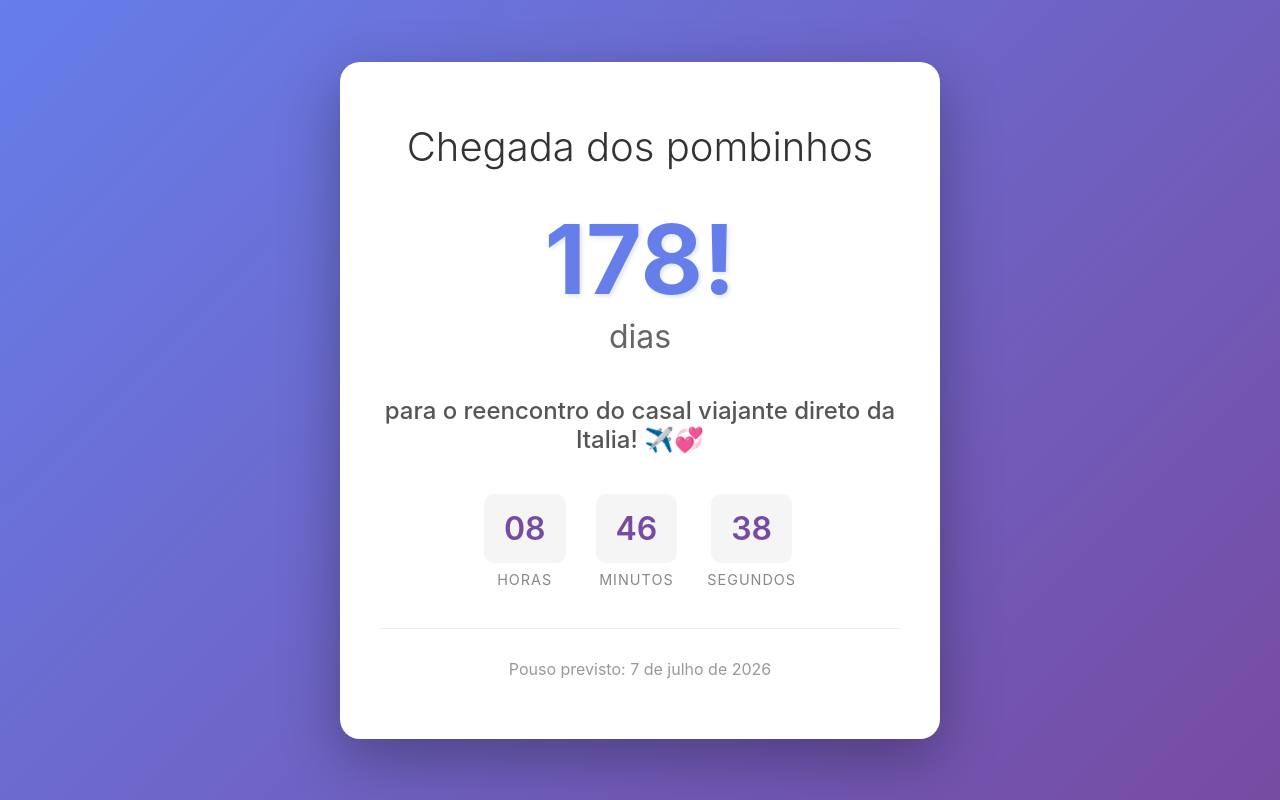
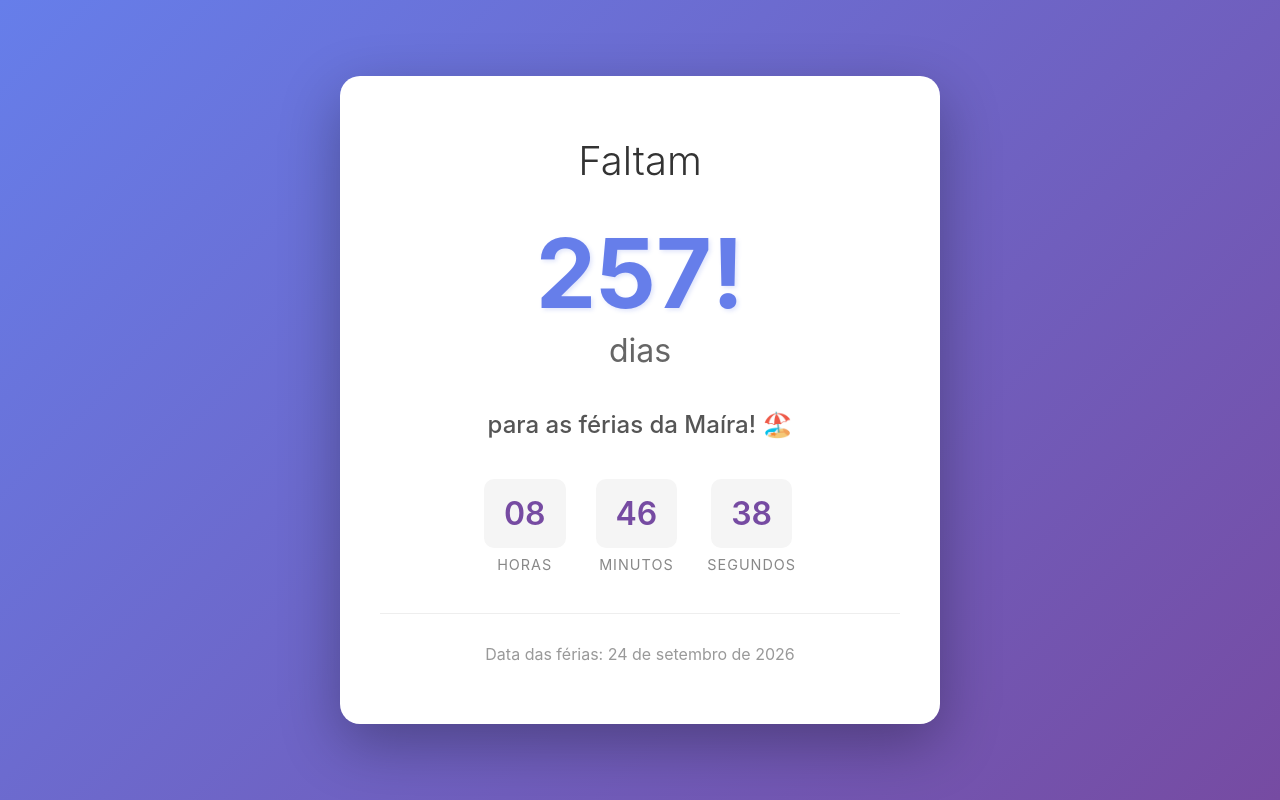
Before and after one commit to makuntz/contador-ferias, a React (Vite) app: page / in a window 1280 px wide. Built offline with nearby package versions, Linux system fonts and the light colour scheme.

Commit message:
fix: fixed date and name

```diff
--- a/src/App.tsx
+++ b/src/App.tsx
@@ -10,7 +10,7 @@ function App() {
   })
 
   useEffect(() => {
-    const targetDate = new Date('2026-07-07T00:00:00').getTime()
+    const targetDate = new Date('2026-09-24T00:00:00').getTime()
 
     const updateTimer = () => {
       const now = new Date().getTime()
@@ -37,14 +37,12 @@ function App() {
   return (
     <div className="app">
       <div className="container">
-        <h1 className="title">Chegada dos pombinhos</h1>
+        <h1 className="title">Faltam</h1>
         <div className="days-display">
           <span className="number">{timeLeft.days}!</span>
           <span className="label">dias</span>
         </div>
-        <p className="subtitle">
-          para o reencontro do casal viajante direto da Italia! ✈️💞
-        </p>
+        <p className="subtitle">para as férias da Maíra! 🏖️</p>
 
         <div className="time-details">
           <div className="time-item">
@@ -62,13 +60,7 @@ function App() {
         </div>
 
         <div className="date-info">
-          <p>Pouso previsto: 7 de julho de 2026</p>
-          {timeLeft.days === 0 &&
-          timeLeft.hours === 0 &&
-          timeLeft.minutes === 0 &&
-          timeLeft.seconds === 0 ? (
-            <p>Chegaram! Hora de matar a saudade e celebrar! 🥳</p>
-          ) : null}
+          <p>Data das férias: 24 de setembro de 2026</p>
         </div>
       </div>
     </div>
```
Also changed, not shown: 4 other files (tests, documents, lock files or other folders).
